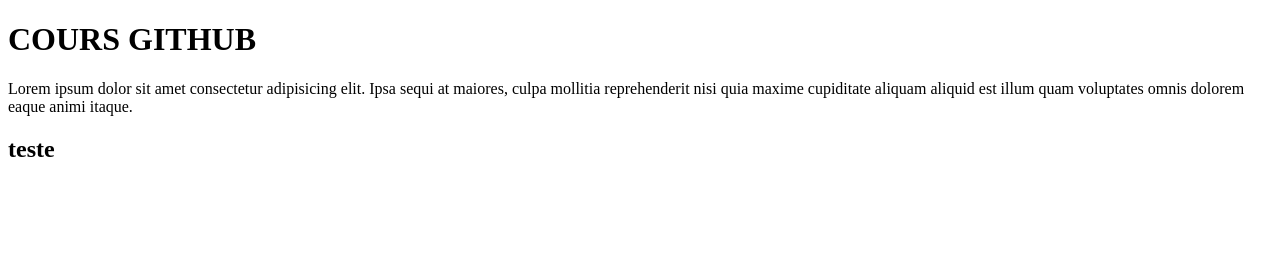
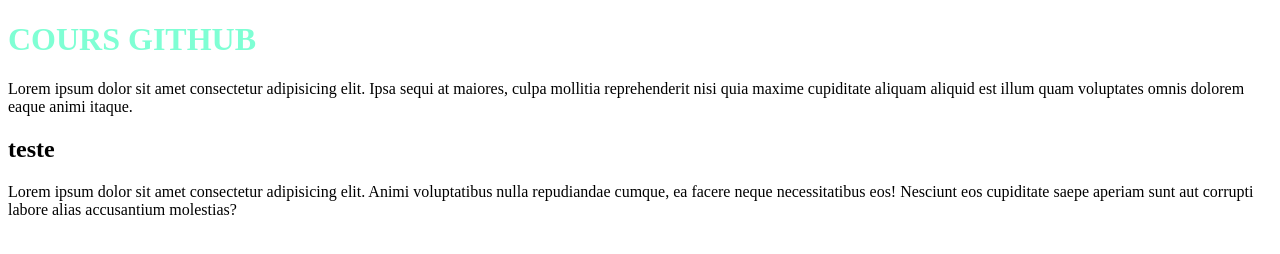
Before and after one commit to Tanjona-Dev/Projects, a plain HTML site: page index.html in a window 1280 px wide. Drawn offline with Linux system fonts and the light colour scheme.

Commit message:
teste de push sur github

```diff
--- a/index.html
+++ b/index.html
@@ -5,6 +5,7 @@
     <meta charset="UTF-8">
     <meta name="viewport" content="width=device-width, initial-scale=1.0">
     <title>Document</title>
+    <link rel="stylesheet" href="styl.css">
 </head>
 
 <body>
@@ -12,6 +13,7 @@
 
     <p>Lorem ipsum dolor sit amet consectetur adipisicing elit. Ipsa sequi at maiores, culpa mollitia reprehenderit nisi quia maxime cupiditate aliquam aliquid est illum quam voluptates omnis dolorem eaque animi itaque.</p>
     <h2>teste</h2>
+    <p>Lorem ipsum dolor sit amet consectetur adipisicing elit. Animi voluptatibus nulla repudiandae cumque, ea facere neque necessitatibus eos! Nesciunt eos cupiditate saepe aperiam sunt aut corrupti labore alias accusantium molestias?</p>
 </body>
 
 </html>
--- a/styl.css
+++ b/styl.css
@@ -0,0 +1,3 @@
+h1 {
+    color: aquamarine;
+}
```
